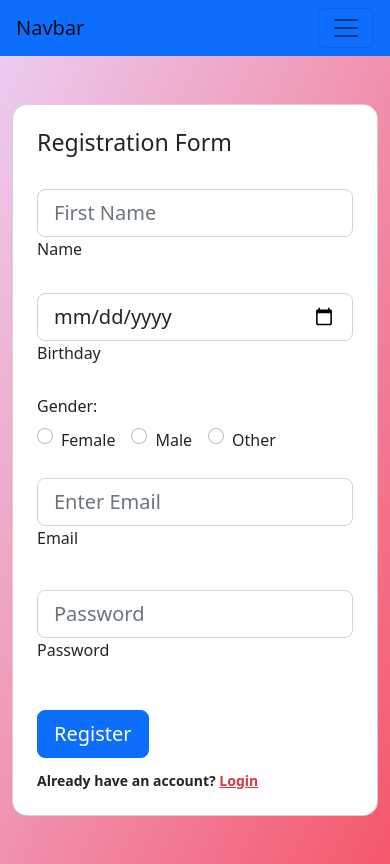
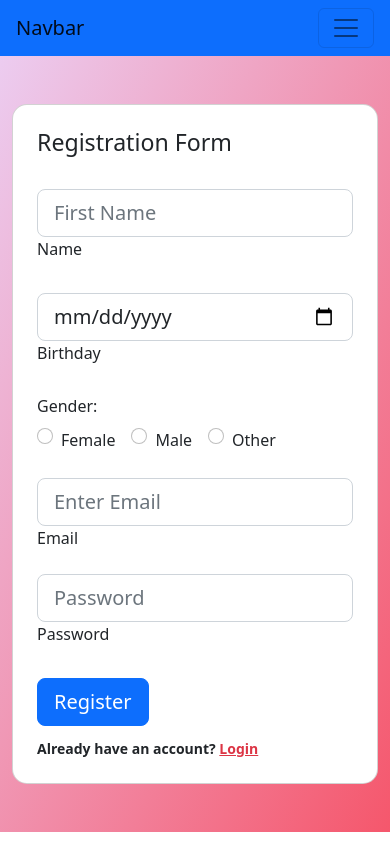
Before and after one commit to Dharmil4602/olcademy-project, a React (Create React App) app: page /signup in a window 390 px wide. Built offline with nearby package versions, Linux system fonts and the light colour scheme.

Commit message:
Removed margin from bottom

```diff
--- a/src/components/Signup.js
+++ b/src/components/Signup.js
@@ -147,7 +147,7 @@ function Signup() {
                     </div>
 
                     <div className="row">
-                      <div className="col-md-6 mb-4 pb-2">
+                      <div className="col-md-6 mb-2 pb-2">
                         <div className="form-outline">
                           <input
                             type="email"
@@ -163,7 +163,7 @@ function Signup() {
                           </label>
                         </div>
                       </div>
-                      <div className="col-md-6 mb-4 pb-2">
+                      <div className="col-md-6 mb-2 pb-2">
                         <div className="form-outline">
                           <input
                             type="password"
```
